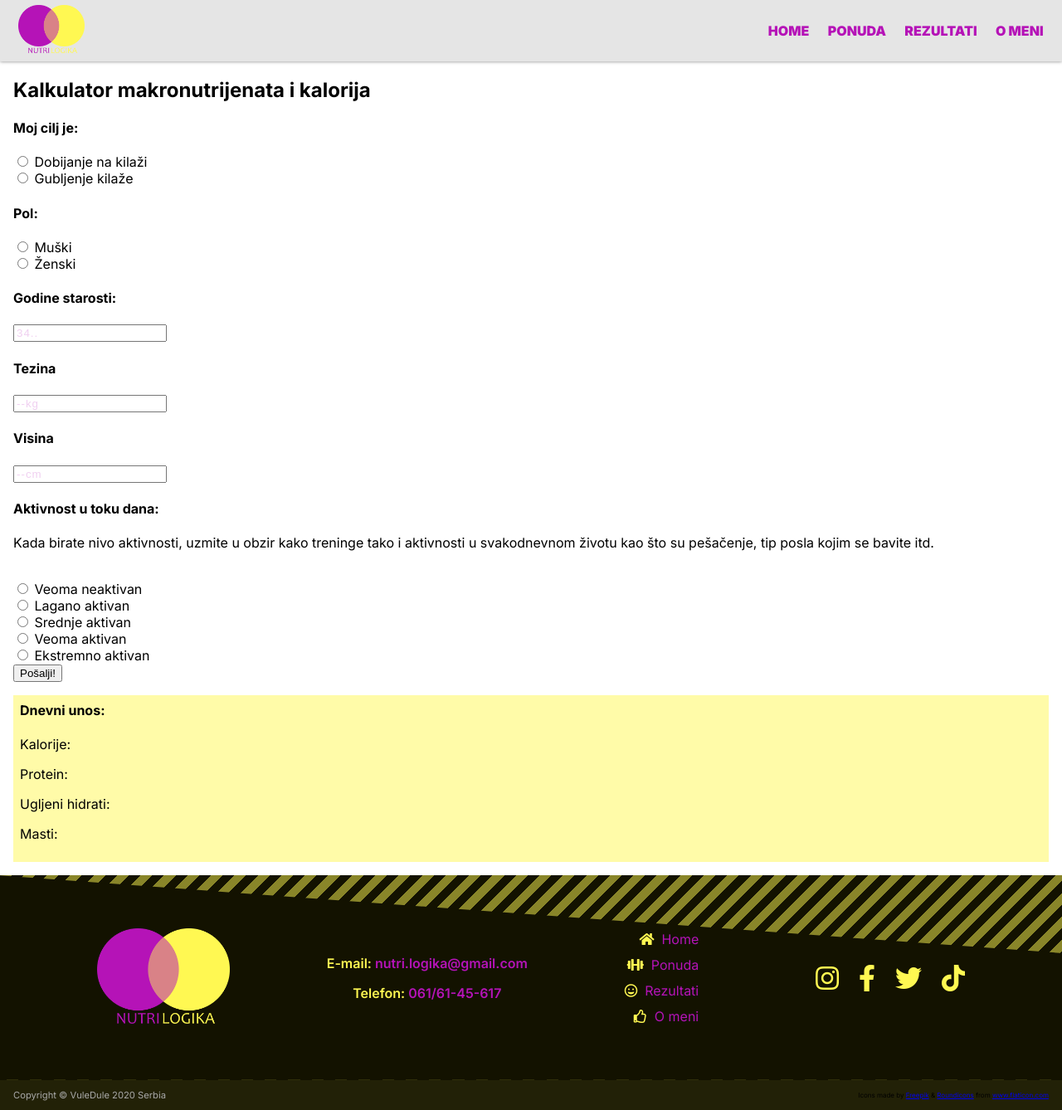
After one commit to vukasinkurandic/nutri-logika, a PHP site: page /calculator.html in a window 1280 px wide. The commit adds this page. Shown: the whole page at 83% size. Run offline with PHP 8.4, Linux system fonts and the light colour scheme; some libraries are stand-ins or nearby versions.

Commit message:
28.09. sredjena prednja + calculator postavka

```diff
--- /dev/null
+++ b/calculator.html
@@ -0,0 +1,260 @@
+<!DOCTYPE html>
+<html lang="sr">
+  <head>
+    <meta charset="UTF-8" />
+    <meta name="viewport" content="width=device-width, initial-scale=1.0" />
+
+    <!-- css -->
+    <link rel="stylesheet" href="css/style.css" />
+
+    <!-- fonts -->
+    <link
+      href="https://fonts.googleapis.com/css2?family=Libre+Caslon+Text:ital,wght@0,400;0,700;1,400&display=swap"
+      rel="stylesheet"
+    />
+
+    <!-- inter -->
+    <link
+      href="https://fonts.googleapis.com/css2?family=Inter:wght@300;400;500;600;700;900&display=swap"
+      rel="stylesheet"
+    />
+
+    <!-- selectric  -->
+    <link rel="stylesheet" href="js/selectric/selectric.css" />
+
+    <!-- FONT AWESOME -->
+    <link
+      rel="stylesheet"
+      href="https://use.fontawesome.com/releases/v5.14.0/css/all.css"
+      integrity="sha384-HzLeBuhoNPvSl5KYnjx0BT+WB0QEEqLprO+NBkkk5gbc67FTaL7XIGa2w1L0Xbgc"
+      crossorigin="anonymous"
+    />
+    <!-- FAVICON  -->
+    <link
+      rel="shortcut icon"
+      href="css/img/favicon/favicon.ico"
+      type="image/x-icon"
+    />
+    <link rel="icon" href="css/img/favicon/favicon.ico" type="image/x-icon" />
+
+    <title>nutri.logika</title>
+  </head>
+  <body>
+    <!-- =====================
+            HEADER
+    ======================= -->
+    <header class="dashboard-header">
+      <div class="navbar__wrapper">
+        <a href="index.html" class="navbar__logo"
+          ><img src="css/img/nutri.logika.png" alt="" class="navbar__logo__img"
+        /></a>
+        <nav class="navbar">
+          <ul class="navbar__list">
+            <li class="navbar__item">
+              <a href="index.html#naslovna" class="navbar__link"
+                ><i class="fas fa-home"></i>&nbsp; Home</a
+              >
+            </li>
+            <li class="navbar__item">
+              <a href="index.html#ponuda" class="navbar__link"
+                ><i class="fas fa-dumbbell"></i>&nbsp; Ponuda</a
+              >
+            </li>
+            <li class="navbar__item">
+              <a href="index.html#testimonials" class="navbar__link"
+                ><i class="far fa-grin"></i>&nbsp; Rezultati</a
+              >
+            </li>
+            <li class="navbar__item">
+              <a href="index.html#" class="navbar__link"
+                ><i class="far fa-thumbs-up"></i>&nbsp; O meni</a
+              >
+            </li>
+          </ul>
+        </nav>
+        <button class="menu-toggle">
+          <span class="hamburger"></span>
+        </button>
+      </div>
+    </header>
+
+    <!-- =====================
+            CALCULATOR
+    ======================= -->
+    <section id="calculator">
+      <div class="calculator-title">
+        <h2>Kalkulator makronutrijenata i kalorija</h2>
+      </div>
+      <div class="calculator__wrapper">
+        <form action="#" class="form">
+          <div class="calculator__polje">
+            <h4>Moj cilj je:</h4>
+            <input
+              type="radio"
+              id="dobijanje-kilaze"
+              name="dobijanje"
+              value="dobijanje"
+            />
+            <label for="dobijanje-kilaze">Dobijanje na kilaži</label><br />
+            <input
+              type="radio"
+              id="gubljenje-kilaze"
+              name="gubljenje"
+              value="gubljenje"
+            />
+            <label for="gubljenje-kilaze">Gubljenje kilaže</label><br />
+          </div>
+          <div class="calculator__polje">
+            <h4>Pol:</h4>
+            <input
+              type="radio"
+              id="pol-muski"
+              name="pol-muski"
+              value="pol-muski"
+            />
+            <label for="pol">Muški</label> <br />
+            <input
+              type="radio"
+              id="pol-Zenski"
+              name="pol-Zenski"
+              value="pol-Zenski"
+            />
+            <label for="pol">Ženski</label>
+
+            <h4>Godine starosti:</h4>
+            <!-- <label for="godine">Godine starosti:</label> -->
+            <input type="number" id="godine" placeholder="34.." />
+
+            <h4>Tezina</h4>
+            <input type="number" id="tezina" placeholder="--kg" />
+
+            <h4>Visina</h4>
+            <input type="number" id="visina" placeholder="--cm" />
+          </div>
+
+          <div class="calculator__polje">
+            <h4>Aktivnost u toku dana:</h4>
+            <p>
+              Kada birate nivo aktivnosti, uzmite u obzir kako treninge tako i
+              aktivnosti u svakodnevnom životu kao što su pešačenje, tip posla
+              kojim se bavite itd.
+            </p>
+            <br />
+            <input type="radio" />
+            <label for="">Veoma neaktivan</label><br />
+            <input type="radio" />
+            <label for="">Lagano aktivan</label><br />
+            <input type="radio" />
+            <label for="">Srednje aktivan</label><br />
+            <input type="radio" />
+            <label for="">Veoma aktivan</label><br />
+            <input type="radio" />
+            <label for="">Ekstremno aktivan</label><br />
+          </div>
+          <button>Pošalji!</button>
+        </form>
+        <div class="calculator-rezultati__polje">
+          <h4>Dnevni unos:</h4>
+          <p>Kalorije:</p>
+          <p>Protein:</p>
+          <p>Ugljeni hidrati:</p>
+          <p>Masti:</p>
+        </div>
+      </div>
+    </section>
+
+    <!-- =====================
+              FOOTER
+    ======================= -->
+    <footer>
+      <section id="footer">
+        <div class="footer-wrapper">
+          <a href="#naslovna" class="navbar__logo"
+            ><img
+              src="css/img/nutri.logika.png"
+              alt=""
+              class="navbar__logo__img"
+          /></a>
+          <div class="kontakt-container">
+            <p><span>E-mail:</span> nutri.logika@gmail.com</p>
+            <p><span>Telefon:</span> 061/61-45-617</p>
+          </div>
+
+          <div class="footer-links__container">
+            <ul class="footer-links--list">
+              <li class="footer__item">
+                <a href="#naslovna" class="footer__link"
+                  ><i class="fas fa-home"></i>&nbsp; Home</a
+                >
+              </li>
+              <li class="footer__item">
+                <a href="#ponuda" class="footer__link"
+                  ><i class="fas fa-dumbbell"></i>&nbsp; Ponuda</a
+                >
+              </li>
+              <li class="footer__item">
+                <a href="#testimonials" class="footer__link"
+                  ><i class="far fa-grin"></i>&nbsp; Rezultati</a
+                >
+              </li>
+              <li class="footer__item">
+                <a href="" class="footer__link"
+                  ><i class="far fa-thumbs-up"></i>&nbsp; O meni</a
+                >
+              </li>
+            </ul>
+          </div>
+          <div class="social">
+            <ul class="social-icons">
+              <li class="social-icon">
+                <i class="fab fa-instagram fa-2x"></i>
+              </li>
+              <li class="social-icon">
+                <i class="fab fa-facebook-f fa-2x"></i>
+              </li>
+              <li class="social-icon"><i class="fab fa-twitter fa-2x"></i></li>
+              <li class="social-icon"><i class="fab fa-tiktok fa-2x"></i></li>
+            </ul>
+          </div>
+        </div>
+      </section>
+      <!-- zastava -->
+      <div class="copyrights">
+        <p class="copyright__text">Copyright &copy; VuleDule 2020 Serbia</p>
+        <div class="mentions">
+          <p>
+            Icons made by
+            <a href="https://www.flaticon.com/authors/freepik" title="Freepik"
+              >Freepik</a
+            >
+            &
+            <a
+              href="https://www.flaticon.com/authors/roundicons"
+              title="Roundicons"
+              >Roundicons</a
+            >
+            from
+            <a href="https://www.flaticon.com/" title="Flaticon"
+              >www.flaticon.com</a
+            >
+          </p>
+        </div>
+      </div>
+    </footer>
+    <!-- ==========================
+                  JQUERY
+      =========================== -->
+    <script src="https://ajax.googleapis.com/ajax/libs/jquery/3.2.1/jquery.min.js"></script>
+
+    <!-- ==========================
+                  SELECTRIC
+      =========================== -->
+    <script src="js/selectric/jquery.selectric.min.js"></script>
+
+    <!-- ==========================
+              PARALLAX.JS
+      =========================== -->
+    <script src="js/parallax.min.js"></script>
+    <script src="js/dashboard.js"></script>
+  </body>
+</html>
--- a/css/style.css
+++ b/css/style.css
@@ -64,7 +65,7 @@ img {
 }
 
 .navbar__wrapper {
-  background: rgba(0, 0, 0, 0.6);
+  background: rgba(0, 0, 0, 0.1);
   max-width: 100%;
   position: relative;
   padding: 0.4rem;
@@ -73,9 +74,10 @@ img {
 
 .navbar {
   position: absolute;
-  top: 100%;
+  top: 0;
   right: 0;
-  background: rgba(0, 0, 0, 0.6);
+  /* background: rgba(0, 0, 0, 0.6); */
+  background: var(--zut);
   clip-path: circle(0px at top right);
   transition: clip-path ease-in-out 0.5s;
   width: 100vw;
@@ -88,7 +90,7 @@ img {
 
 .navbar__list {
   padding: 0;
-  margin: 0;
+  margin: 5rem 0 0 0;
   list-style: none;
 }
 
@@ -114,10 +116,10 @@ img {
 }
 
 .navbar__link {
-  color: var(--zut);
+  color: var(--ljub);
   text-decoration: none;
   text-transform: uppercase;
-  font-weight: 400;
+  font-weight: 800;
 }
 
 .navbar-open .navbar__item {
@@ -1091,6 +1103,24 @@ input::-webkit-inner-spin-button {
 }
 
 /* ===========================================
+                   CALCULATOR
+==============================================*/
+#calculator {
+  margin: 0;
+  padding: 0 1rem;
+}
+
+.calculator-rezultati__polje {
+  background: var(--zut1);
+  padding: 0.5rem;
+  margin: 1rem 0;
+}
+
+.calculator-rezultati__polje h4 {
+  margin-top: 0;
+}
+
+/* ===========================================
                     DASHBOARD
 ==============================================*/
 .dashboard-content {
@@ -1435,6 +1446,7 @@ input::-webkit-inner-spin-button {
 
   .navbar__list {
     display: flex;
+    margin: 0;
   }
 
   .navbar__item {
```
Also changed, not shown: other parts of css/style.css (+40 -41 lines), index.html (+24 -4 lines), js/custome.js (+8 -0 lines).
